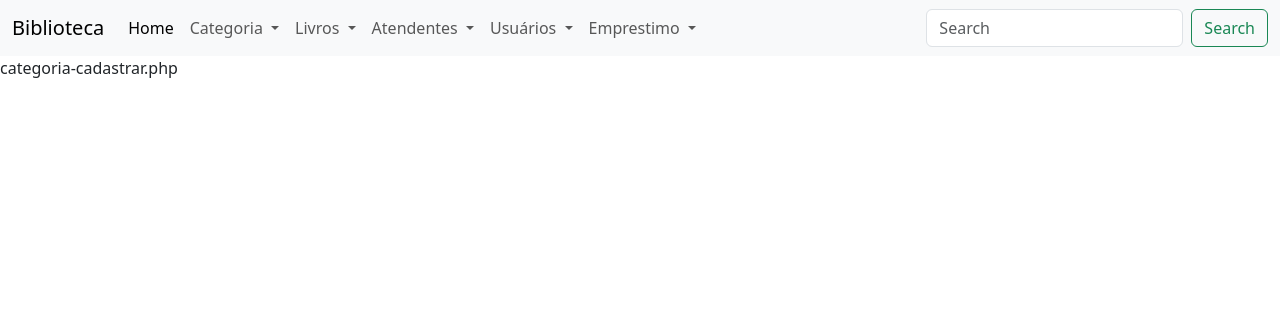
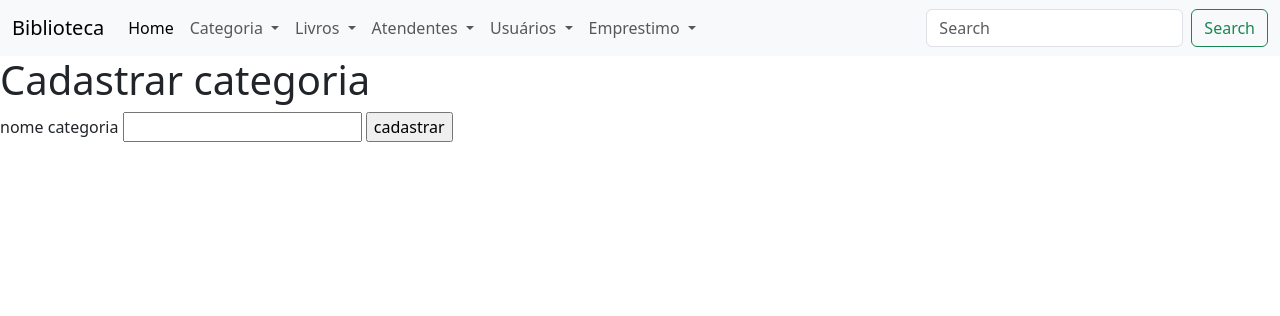
Before and after one commit to MikalROn/projeto-eliel, a PHP site: page /index.php?page=categoria-cadastrar in a window 1280 px wide. Shown: the top 316 px of the page. Run offline with PHP 8.4, Linux system fonts and the light colour scheme.

Commit message:
feat: cadasrtro categoria

```diff
--- a/categoria-cadastrar.php
+++ b/categoria-cadastrar.php
@@ -1 +1,21 @@
-categoria-cadastrar.php
+<h1> Cadastrar categoria </h1>
+
+<form action="" method="POST">
+    <label> nome categoria </label>
+    <input type="text" name="nome-categoria">
+    <input type="submit" value="cadastrar">
+</form>
+
+<?php
+if (@$_SERVER['REQUEST_METHOD'] == "POST") {
+    $nome_categoria = $_POST['nome-categoria'];
+    $sql = "INSERT INTO categoria (nome_categoria) VALUES ('$nome_categoria')";
+    $resultado = mysqli_query($conn, $sql);
+    if ($resultado) {
+        echo '<script>alert("Categoria cadastrada com sucesso")</script>';
+    } else {
+        echo '<script>alert("Erro ao cadastrar categoria")</script>';
+    }
+}
+
+?>
```
